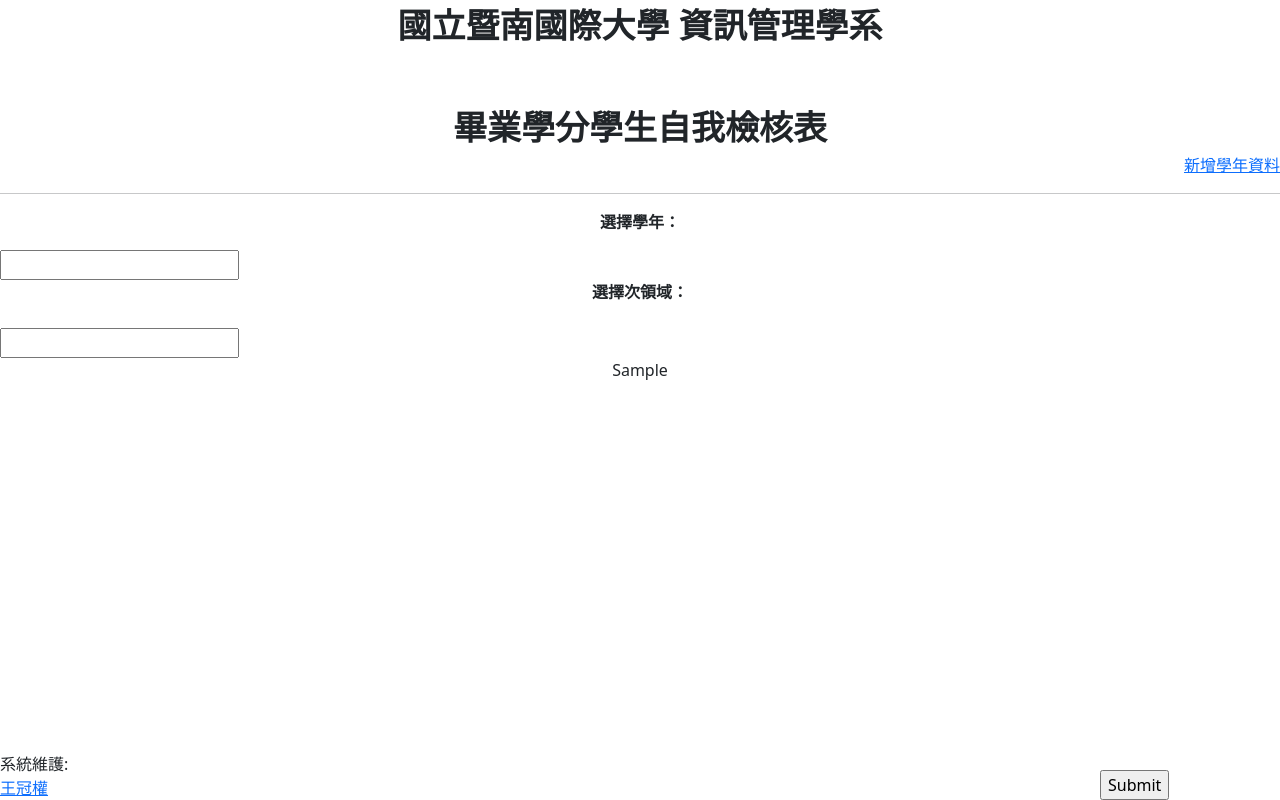
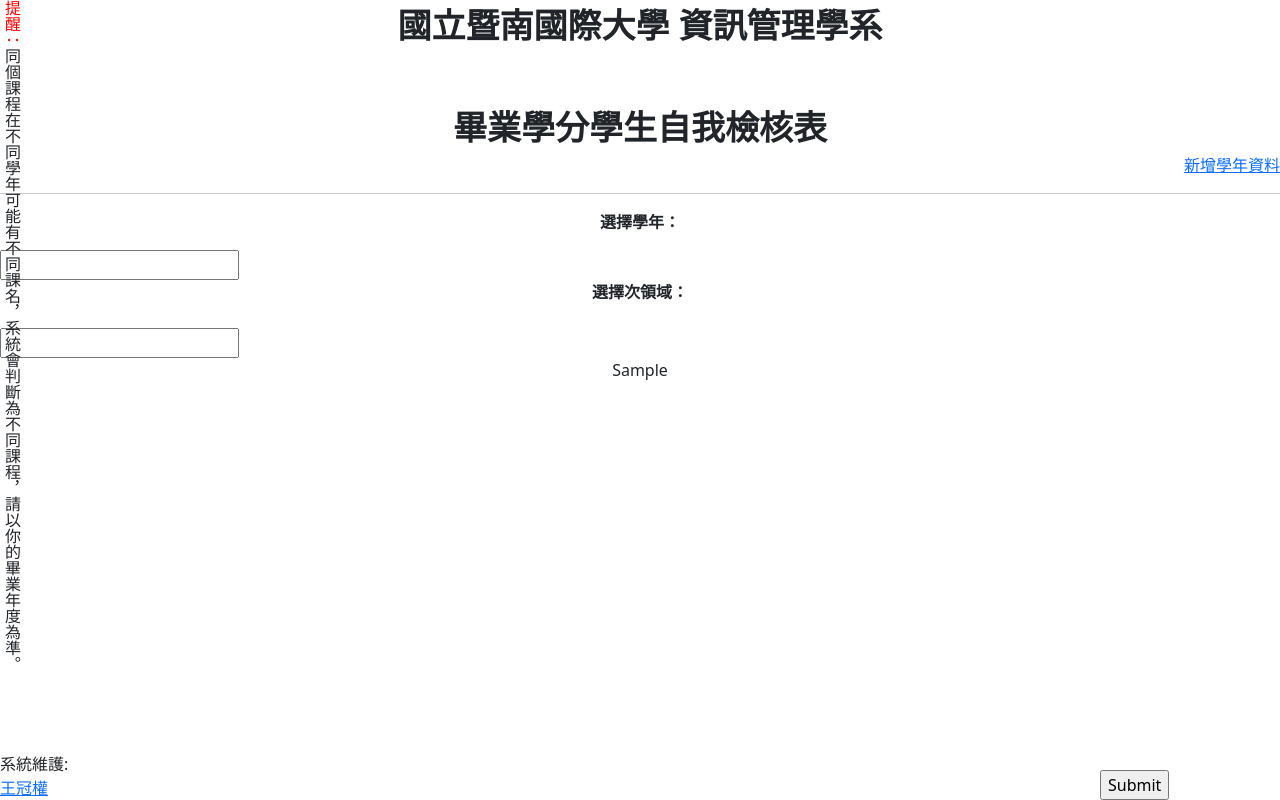
Before and after one commit to tommygood/imCredit, a Django app: template templates/credit.html in a window 1280 px wide. Run offline with Django 3.2, Linux system fonts and the light colour scheme; the template is opened without the code that fills it: most values are stand-ins (such as "Sample title", 1, 10 or a date in 2020); form fields are guessed from the names that the template uses.

Commit message:
全校共同必修篩除進修英文、新增提醒

```diff
--- a/im/views.py
+++ b/im/views.py
@@ -660,7 +660,7 @@ def mkSameList() : # 製作全校共同課程的二維陣列, [[課名, 是否
             total_same.append([i,1])
 
 def lecSame(lec_name) : # 全校共同課程
-    if lec_name == "英文寫作一(上)" or lec_name == "英文寫作一(下)" :
+    if lec_name == "英文寫作一(上)" or lec_name == "英文寫作一(下)" or '進修英文' in lec_name :
         return False, False
     is_over = False
     if "僑外生華語文(上)" in lec_name :
--- a/templates/credit.html
+++ b/templates/credit.html
@@ -50,7 +50,7 @@ h1 {
 }
 </style>
 <title>
-學分檢核表-學士班107學年度
+暨大資管學分檢核表-學士班
 </title>
 <strong>
 <div align = center style = "font-size:34px;">
@@ -68,6 +68,9 @@ h1 {
     <span class = 'position-absolute bottom-0 start-0' id = "intro">
         系統維護:<br/>
         <a href = "mailto:s109213059@mail1.ncnu.edu.tw">王冠權</a>
+    </span>
+    <span id = 'warn_msg' class = 'position-absolute top-0 start-0'>
+	<span id = 'red_text'>提醒：</span>同個課程在不同學年可能有不同課名，系統會判斷為不同課程，請以你的畢業年度為準。
     </span>
 <form method = "post">
     {% csrf_token %}
@@ -90,4 +93,14 @@ h1 {
     <input class = 'position-absolute bottom-0' name = "send" type = "submit" id = "sub"></input>
 </form>
 </body>
+<style>
+    #warn_msg {
+	-webkit-writing-mode : vertical-lr;
+	writing-mode : vertical-lr;
+    }
+
+    #red_text {
+	color : red;
+    }
+</style>
 </html>
```
